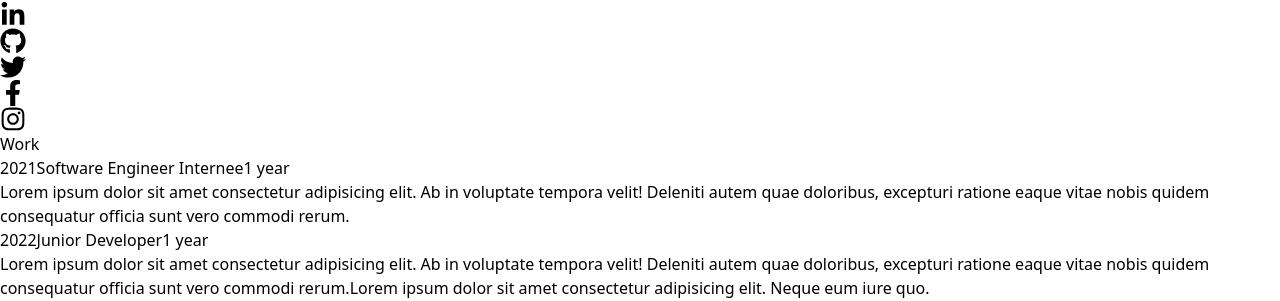
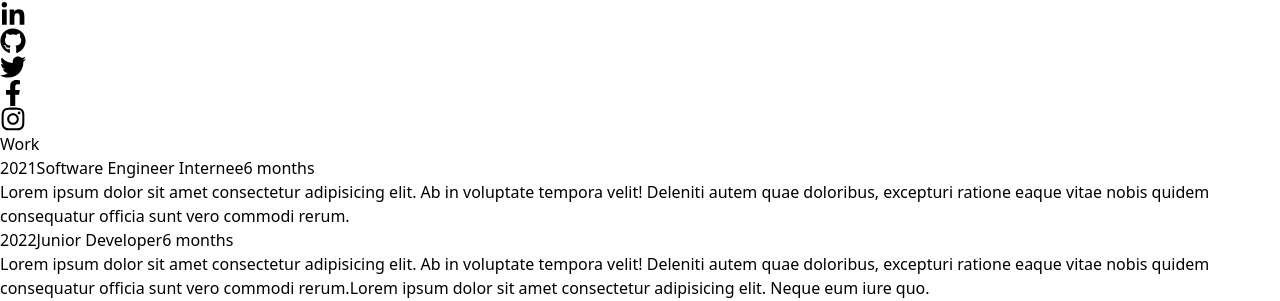
Before and after one commit to wajahatfaryadali/Portfolio-react-vite-tailwindcss, a React (Vite) app: page / in a window 1280 px wide. Shown: the part 1021-1322 px from the top of the page. Built offline with nearby package versions, Linux system fonts and the light colour scheme.

Commit message:
time updated

```diff
--- a/src/components/Work.jsx
+++ b/src/components/Work.jsx
@@ -8,13 +8,13 @@ const Work = () => {
         {
             year: 2021,
             title: "Software Engineer Internee",
-            duration: "1 year",
+            duration: "6 months",
             details: "Lorem ipsum dolor sit amet consectetur adipisicing elit. Ab in voluptate tempora velit! Deleniti autem quae doloribus, excepturi ratione eaque vitae nobis quidem consequatur officia sunt vero commodi rerum."
         },
         {
             year: 2022,
             title: "Junior Developer",
-            duration: "1 year",
+            duration: "6 months",
             details: "Lorem ipsum dolor sit amet consectetur adipisicing elit. Ab in voluptate tempora velit! Deleniti autem quae doloribus, excepturi ratione eaque vitae nobis quidem consequatur officia sunt vero commodi rerum.Lorem ipsum dolor sit amet consectetur adipisicing elit. Neque eum iure quo."
         },
         {
```
Also changed, not shown: 1 other file (tests, documents, lock files or other folders).
